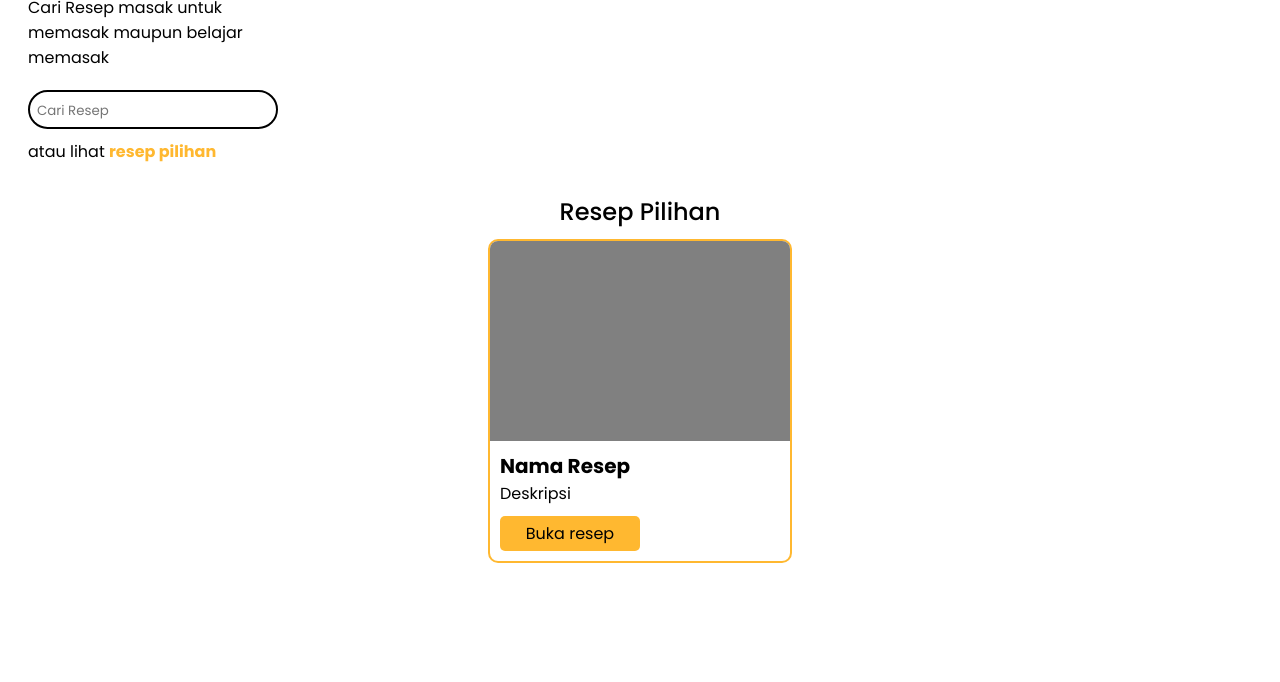
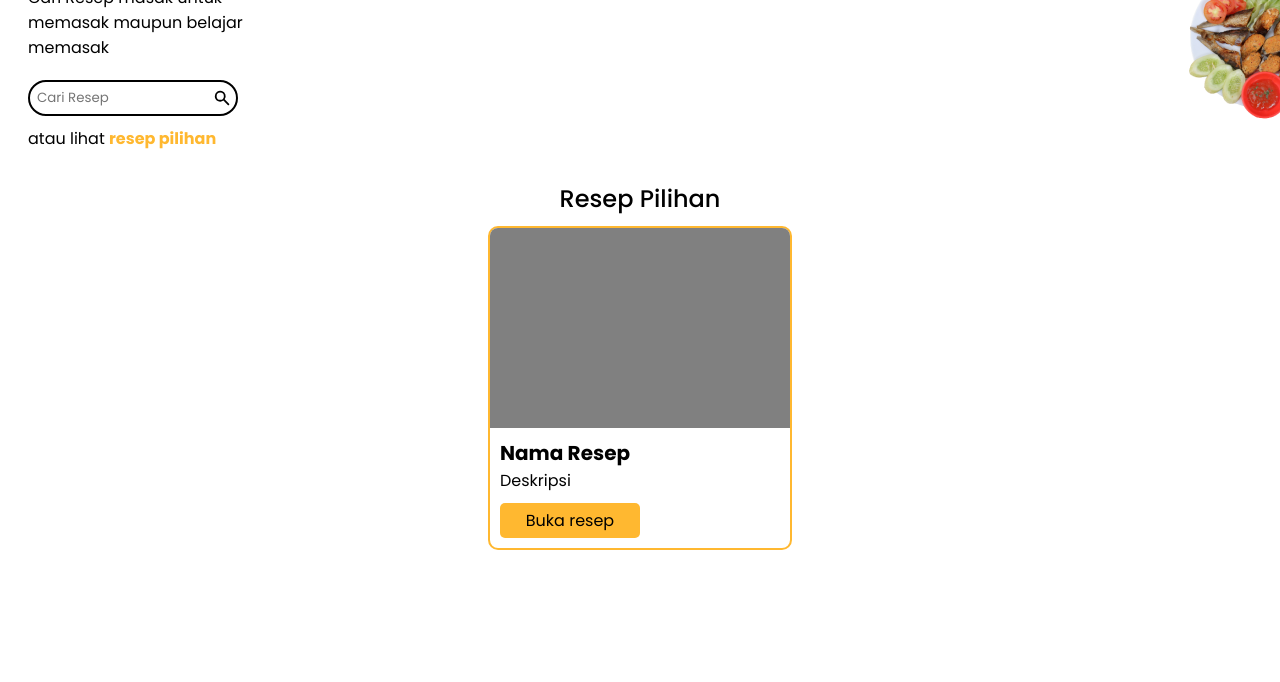
Before and after one commit to Aqshola/dicoding-resep-submission, a website built with webpack: page src/pages/index.html in a window 1280 px wide. Shown: the part 118-800 px from the top of the page. Built offline with nearby package versions, Linux system fonts and the light colour scheme.

Commit message:
create template for homepage

```diff
--- a/package.json
+++ b/package.json
@@ -16,6 +16,7 @@
     "webpack-cli": "^4.8.0"
   },
   "devDependencies": {
+    "copy-webpack-plugin": "^9.0.1",
     "css-loader": "^6.2.0",
     "node-sass": "^6.0.1",
     "sass-loader": "^12.1.0",
--- a/src/pages/index.html
+++ b/src/pages/index.html
@@ -9,29 +9,8 @@
   </head>
   <body>
     <div class="container container-sm p-5">
-      <section id="home-header">
-        <div class="home-picture"></div>
-        <h1 class="primary-color">ResepApp</h1>
-        <p>Cari Resep masak untuk memasak maupun belajar memasak</p>
-        <label class="search-recipe" for="recipe-search">
-          <input type="search" placeholder="Cari Resep" id="recipe-search" />
-        </label>
-        <p>atau lihat <a href="" class="recom-recipe">resep pilihan</a></p>
-      </section>
-
-      <section id="recomendation-recipe">
-        <h1 class="title-section">Resep Pilihan</h1>
-        <div class="card-container">
-          <div class="card">
-            <div class="picture-recipe"></div>
-            <div class="text-recipe">
-              <h1>Nama Resep</h1>
-              <p>Deskripsi</p>
-              <a href="">Buka resep</a>
-            </div>
-          </div>
-        </div>
-      </section>
+      <header-home></header-home>
+      <recom-recipe></recom-recipe>
     </div>
   </body>
 </html>
--- /dev/null
+++ b/src/script/components/home/header.js
@@ -0,0 +1,42 @@
+class headerHome extends HTMLElement {
+  constructor() {
+    super();
+  }
+  connectedCallback() {
+    this.render();
+  }
+
+  render() {
+    this.innerHTML = `
+        <section id="home-header">
+        <div class="home-picture">
+          <img src="/assets/mobile-header-picture.png" alt="" srcset="" />
+        </div>
+        <h1 class="primary-color">ResepApp</h1>
+        <p>Cari Resep masak untuk memasak maupun belajar memasak</p>
+        <label class="search-recipe" for="recipe-search">
+          <input type="search" placeholder="Cari Resep" id="recipe-search" />
+          <svg
+            xmlns="http://www.w3.org/2000/svg"
+            width="20px"
+            height="20px"
+            viewBox="0 0 20 20"
+            fill="currentColor"
+          >
+            <path
+              fill-rule="evenodd"
+              d="M8 4a4 4 0 100 8 4 4 0 000-8zM2 8a6 6 0 1110.89 3.476l4.817 4.817a1 1 0 01-1.414 1.414l-4.816-4.816A6 6 0 012 8z"
+              clip-rule="evenodd"
+            />
+          </svg>
+        </label>
+        <p>
+          atau lihat
+          <a href="#recomendation-recipe" class="recom-recipe">resep pilihan</a>
+        </p>
+      </section>
+        `;
+  }
+}
+
+export default customElements.define('header-home', headerHome);
--- /dev/null
+++ b/src/script/components/home/recomen.js
@@ -0,0 +1,26 @@
+class recom extends HTMLElement {
+  constructor() {
+    super();
+  }
+  connectedCallback() {
+    this.render();
+  }
+
+  render() {
+    this.innerHTML = `
+        <section id="recomendation-recipe">
+  <h1 class="title-section">Resep Pilihan</h1>
+  <div class="card-container">
+    <div class="card">
+      <div class="picture-recipe"></div>
+      <div class="text-recipe">
+        <h1>Nama Resep</h1>
+        <p>Deskripsi</p>
+        <a href="">Buka resep</a>
+      </div>
+    </div>
+  </div>
+</section>`;
+  }
+}
+export default customElements.define('recom-recipe', recom);
--- a/src/script/index.js
+++ b/src/script/index.js
@@ -1,2 +1,4 @@
 import '../styles/style.scss';
+import './components/home/header';
+import './components/home/recomen';
 console.log('halo');
--- a/src/styles/home.scss
+++ b/src/styles/home.scss
@@ -3,16 +3,19 @@
   display: flex;
   flex-direction: column;
   gap: 10px;
+  position: relative;
 
   p {
     width: 250px;
   }
 
   .search-recipe {
+    display: flex;
+    align-items: center;
     margin-top: 10px;
     border: 2px solid black;
     border-radius: 20px;
-    width: 250px;
+    width: 210px;
     box-sizing: border-box;
     padding: 5px;
 
@@ -25,6 +28,13 @@
     color: #ffb830 !important;
     font-weight: bold;
     text-decoration: none;
+  }
+
+  .home-picture {
+    position: absolute;
+    width: 256;
+    height: 205;
+    right: -30px;
   }
 }
 
--- a/webpack.common.js
+++ b/webpack.common.js
@@ -1,5 +1,6 @@
 const path = require('path');
 const htmlWebpack = require('html-webpack-plugin');
+const CopyWebpackPlugin = require('copy-webpack-plugin');
 
 const generateHtmlPlugin = (title) => {
   return new htmlWebpack({
@@ -24,9 +25,15 @@ module.exports = {
   output: {
     path: path.resolve(__dirname, 'dist'),
     filename: 'bundle.js',
+    publicPath: '/',
   },
 
-  plugins: pages,
+  plugins: [
+    ...pages,
+    new CopyWebpackPlugin({
+      patterns: [{ from: 'src/assets', to: 'assets' }],
+    }),
+  ],
 
   module: {
     rules: [
```
Also changed, not shown: 1 other file.
